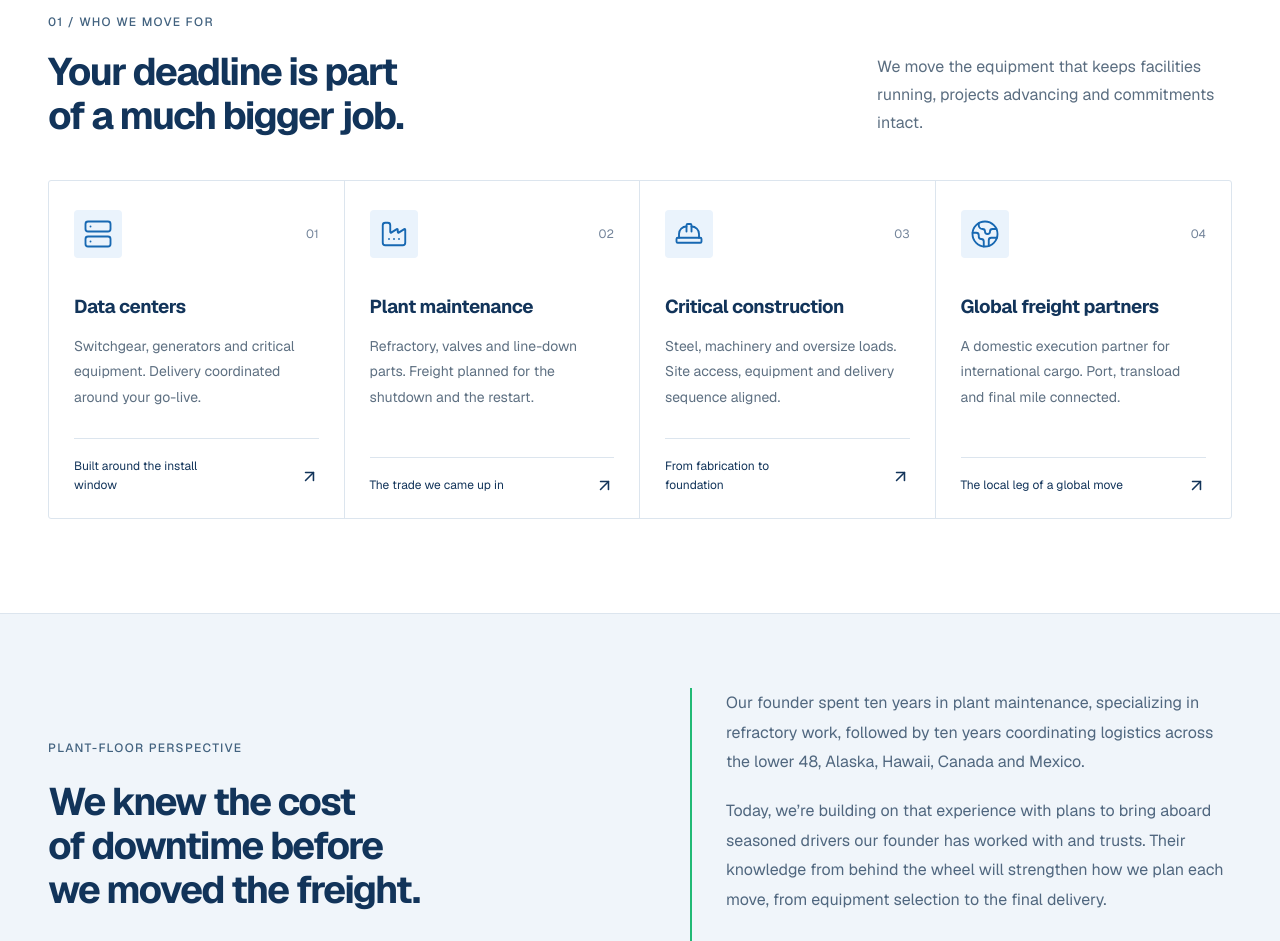
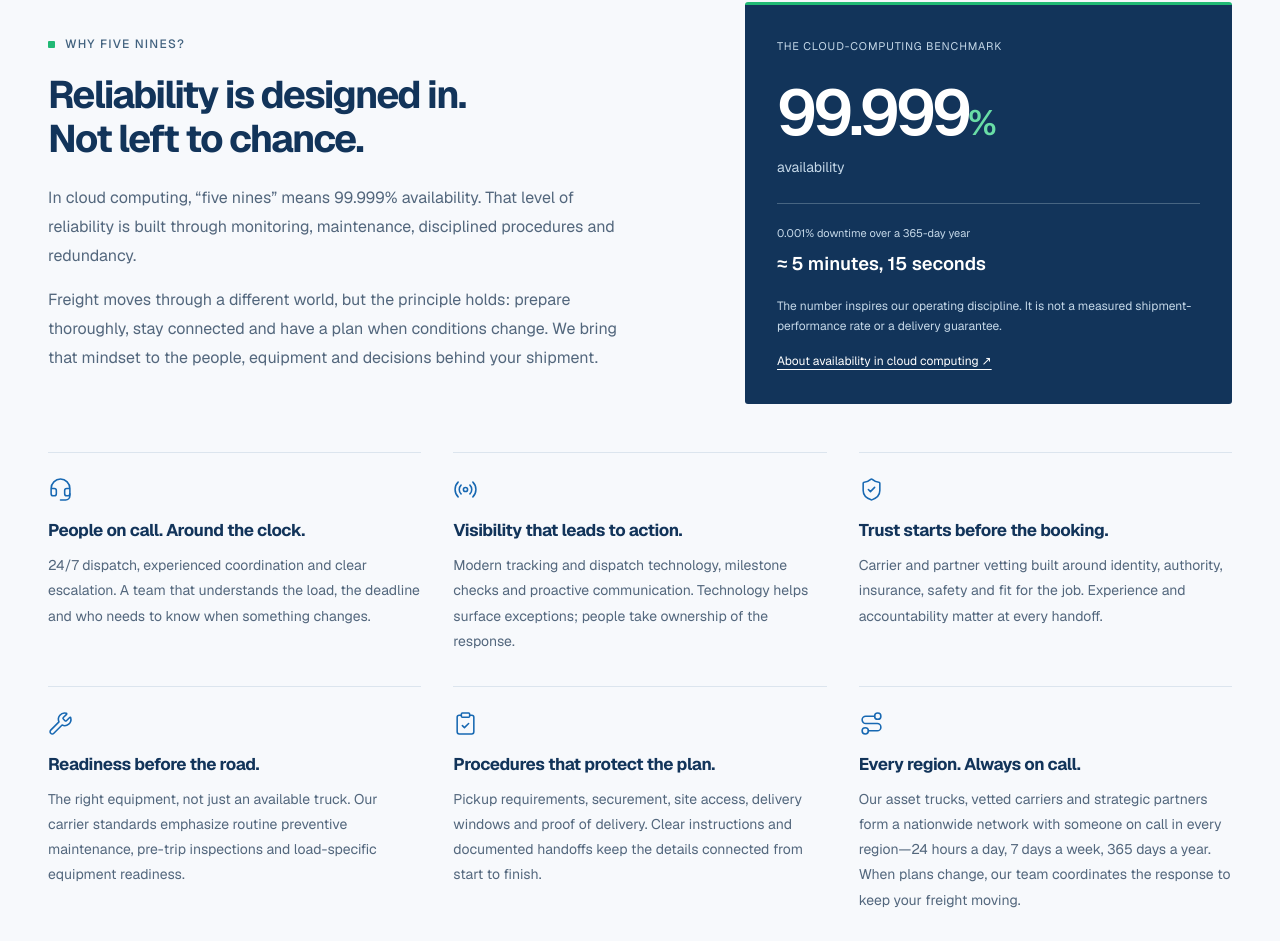
Before and after one commit to Csturma12/fivenineslogistics, a Next.js app: page / in a window 1280 px wide. Shown: the part 1153-2094 px from the top of the page. Built offline with nearby package versions, Linux system fonts and the light colour scheme.

Commit message:
Add Five Nines reliability story and clarify portal navigation

```diff
--- a/app/page.tsx
+++ b/app/page.tsx
@@ -17,6 +17,7 @@ import {
 import { SiteHeader } from "@/components/site-header";
 import { SiteFooter } from "@/components/site-footer";
 import { CapabilityExplorer } from "@/components/capability-explorer";
+import { FiveNinesStandard } from "@/components/five-nines-standard";
 import { site } from "@/lib/site";
 export const metadata: Metadata = {
   title:
@@ -70,7 +71,7 @@ export default function Page() {
           <div className="hero-copy">
             <p className="eyebrow">
               <span className="brand-node" aria-hidden="true" />
-              99.999% Reliability / Mission-critical freight
+              Inspired by 99.999% reliability
             </p>
             <h1 id="hero-title">
               Critical freight.
@@ -82,8 +83,9 @@ export default function Page() {
             <p className="hero-description">
               When a delivery holds up an entire operation, you need more than a
               truck. You need a partner who understands what’s on the line.
-              99.999% is the standard our customers hold their projects to. We
-              hold our operations to the same one.
+              Inspired by the discipline behind always-on systems, we build
+              every move around preparation, visibility and a team that stays
+              accountable.
             </p>
             <div className="hero-actions">
               <Link href="/request-capacity" className="design-button">
@@ -169,6 +171,7 @@ export default function Page() {
             </div>
           </div>
         </section>
+        <FiveNinesStandard />
         <section
           className="design-section design-container"
           aria-labelledby="industries-title"
--- a/app/portal/page.tsx
+++ b/app/portal/page.tsx
@@ -7,7 +7,7 @@ import { SiteFooter } from "@/components/site-footer"
 export const metadata: Metadata = {
   title: "Secure customer and carrier portal — Five Nines Logistics",
   description:
-    "Request approved, password-free portal access for your Five Nines customer or carrier relationship.",
+    "Sign in or create an account for your Five Nines customer or carrier relationship.",
 }
 
 export default function PortalPage() {
@@ -20,16 +20,17 @@ export default function PortalPage() {
             <div className="inline-flex items-center gap-2 rounded-full border border-border bg-card/60 px-3 py-1">
               <ShieldCheck className="size-3.5 text-[color:var(--status-ok)]" aria-hidden="true" />
               <span className="font-mono text-[11px] uppercase tracking-wider text-muted-foreground">
-                Verified access · password-free
+                Customer & carrier access
               </span>
             </div>
             <h1 className="mt-6 text-balance text-3xl font-semibold leading-[1.1] tracking-tight text-foreground sm:text-4xl lg:text-5xl">
               One secure entry point. Two dedicated relationships.
             </h1>
             <p className="mt-5 text-pretty text-base leading-relaxed text-muted-foreground">
-              Choose the portal that matches how you work with Five Nines. Access is manually
-              approved, and verified users sign in through a secure link sent directly to their work
-              email—no password to remember.
+              Choose the portal that matches how you work with Five Nines. Already registered?
+              Sign in with your email and password. New here? Create an account and confirm
+              your email to get started. Shipment and carrier services are subject to onboarding
+              and approval.
             </p>
           </div>
 
--- a/app/redesign.css
+++ b/app/redesign.css
@@ -1039,6 +1039,14 @@ button:focus-visible {
   }
   .utility-inner {
     font-size: 0.65rem;
+    gap: 12px;
+  }
+  .utility-right {
+    gap: 12px !important;
+    flex-shrink: 0;
+  }
+  .utility-signin {
+    padding-left: 12px;
   }
   .utility-phone {
     display: none;
--- /dev/null
+++ b/components/five-nines-standard.module.css
@@ -0,0 +1,155 @@
+.section {
+  padding-block: 84px 64px;
+  background: #f7f9fc;
+  border-bottom: 1px solid var(--line);
+}
+.intro {
+  display: grid;
+  grid-template-columns: 1.3fr 1fr;
+  gap: 64px;
+  align-items: center;
+}
+.story h2 {
+  margin-block: 17px 24px;
+}
+.story > p:not(:first-child) {
+  max-width: 590px;
+  color: #53677d;
+  font-size: 1rem;
+  line-height: 1.8;
+  margin-top: 16px;
+}
+.math {
+  padding: 32px;
+  background: var(--ink);
+  color: #fff;
+  border-top: 3px solid var(--signal);
+  border-radius: 3px;
+}
+.mathLabel,
+.availability,
+.equation > span {
+  display: block;
+  font-family: var(--font-mono);
+  font-size: 0.6875rem;
+  line-height: 1.7;
+  color: #c5d8e8;
+}
+.mathLabel {
+  text-transform: uppercase;
+  letter-spacing: 0.08em;
+}
+.number {
+  display: block;
+  margin-top: 22px;
+  font-size: clamp(3.2rem, 5vw, 4.9rem);
+  font-weight: 600;
+  line-height: 1.1;
+  letter-spacing: -0.06em;
+  font-variant-numeric: tabular-nums;
+}
+.number > span {
+  font-size: 0.55em;
+  color: #69dda6;
+}
+.availability {
+  margin-top: 7px;
+  font-size: 0.875rem;
+}
+.equation {
+  margin-block: 24px 18px;
+  padding-top: 20px;
+  border-top: 1px solid #476582;
+}
+.equation > strong {
+  display: block;
+  margin-top: 7px;
+  font-size: 1.15rem;
+  font-weight: 600;
+}
+.math > p {
+  color: #c5d8e8;
+  font-size: 0.75rem;
+  line-height: 1.7;
+}
+.math > a {
+  display: inline-block;
+  margin-top: 16px;
+  font-size: 0.75rem;
+  line-height: 1.6;
+  text-decoration: underline;
+  text-underline-offset: 4px;
+}
+.math > a:focus-visible {
+  outline-color: #69dda6;
+}
+.grid {
+  display: grid;
+  grid-template-columns: repeat(3, minmax(0, 1fr));
+  gap: 32px;
+  margin-top: 48px;
+}
+.safeguard {
+  border-top: 1px solid var(--line);
+  padding-top: 24px;
+}
+.safeguard > svg {
+  color: var(--blue);
+  margin-bottom: 17px;
+}
+.safeguard > h3 {
+  font-size: 1.0625rem;
+  font-weight: 650;
+  line-height: 1.4;
+  letter-spacing: -0.025em;
+  margin-bottom: 10px;
+}
+.safeguard > p {
+  font-size: 0.875rem;
+  line-height: 1.8;
+  color: #53677d;
+}
+.closing {
+  border-left: 3px solid var(--signal);
+  padding-left: 18px;
+  margin-top: 38px;
+  font-size: 1rem;
+  font-weight: 600;
+  line-height: 1.7;
+}
+@media (max-width: 1000px) {
+  .intro {
+    gap: 32px;
+    grid-template-columns: 1.1fr 1fr;
+  }
+  .math {
+    padding: 26px;
+  }
+  .grid {
+    grid-template-columns: repeat(2, minmax(0, 1fr));
+  }
+}
+@media (max-width: 760px) {
+  .section {
+    padding-block: 54px 48px;
+  }
+  .intro {
+    grid-template-columns: 1fr;
+    gap: 28px;
+  }
+  .story > p:not(:first-child) {
+    font-size: 0.9375rem;
+  }
+  .number {
+    font-size: clamp(3.2rem, 12vw, 4.9rem);
+  }
+  .grid {
+    margin-top: 32px;
+    gap: 26px;
+  }
+}
+@media (max-width: 540px) {
+  .grid {
+    grid-template-columns: 1fr;
+  }
+}
--- /dev/null
+++ b/components/five-nines-standard.tsx
@@ -0,0 +1,114 @@
+import {
+  ClipboardCheck,
+  Headset,
+  Radio,
+  Route,
+  ShieldCheck,
+  Wrench,
+} from "lucide-react";
+import styles from "./five-nines-standard.module.css";
+
+const safeguards = [
+  {
+    icon: Headset,
+    title: "People on call. Around the clock.",
+    description:
+      "24/7 dispatch, experienced coordination and clear escalation. A team that understands the load, the deadline and who needs to know when something changes.",
+  },
+  {
+    icon: Radio,
+    title: "Visibility that leads to action.",
+    description:
+      "Modern tracking and dispatch technology, milestone checks and proactive communication. Technology helps surface exceptions; people take ownership of the response.",
+  },
+  {
+    icon: ShieldCheck,
+    title: "Trust starts before the booking.",
+    description:
+      "Carrier and partner vetting built around identity, authority, insurance, safety and fit for the job. Experience and accountability matter at every handoff.",
+  },
+  {
+    icon: Wrench,
+    title: "Readiness before the road.",
+    description:
+      "The right equipment, not just an available truck. Our carrier standards emphasize routine preventive maintenance, pre-trip inspections and load-specific equipment readiness.",
+  },
+  {
+    icon: ClipboardCheck,
+    title: "Procedures that protect the plan.",
+    description:
+      "Pickup requirements, securement, site access, delivery windows and proof of delivery. Clear instructions and documented handoffs keep the details connected from start to finish.",
+  },
+  {
+    icon: Route,
+    title: "Every region. Always on call.",
+    description:
+      "Our asset trucks, vetted carriers and strategic partners form a nationwide network with someone on call in every region—24 hours a day, 7 days a week, 365 days a year. When plans change, our team coordinates the response to keep your freight moving.",
+  },
+] as const;
+
+export function FiveNinesStandard() {
+  return (
+    <section
+      id="why-five-nines"
+      className={styles.section}
+      aria-labelledby="five-nines-title"
+    >
+      <div className="design-container">
+        <div className={styles.intro}>
+          <div className={styles.story}>
+            <p className="eyebrow">
+              <span className="brand-node" aria-hidden="true" />
+              Why Five Nines?
+            </p>
+            <h2 id="five-nines-title">
+              Reliability is designed in.
+              <br />
+              Not left to chance.
+            </h2>
+            <p>
+              In cloud computing, “five nines” means 99.999% availability. That
+              level of reliability is built through monitoring, maintenance,
+              disciplined procedures and redundancy.
+            </p>
+            <p>
+              Freight moves through a different world, but the principle holds:
+              prepare thoroughly, stay connected and have a plan when conditions
+              change. We bring that mindset to the people, equipment and decisions
+              behind your shipment.
+            </p>
+          </div>
+          <aside className={styles.math} aria-label="The math behind the name">
+            <span className={styles.mathLabel}>The cloud-computing benchmark</span>
+            <strong className={styles.number}>99.999<span>%</span></strong>
+            <span className={styles.availability}>availability</span>
+            <div className={styles.equation}>
+              <span>0.001% downtime over a 365-day year</span>
+              <strong>≈ 5 minutes, 15 seconds</strong>
+            </div>
+            <p>
+              The number inspires our operating discipline. It is not a measured
+              shipment-performance rate or a delivery guarantee.
+            </p>
+            <a href="https://docs.aws.amazon.com/wellarchitected/latest/reliability-pillar/availability.html">
+              About availability in cloud computing ↗
+            </a>
+          </aside>
+        </div>
+        <div className={styles.grid}>
+          {safeguards.map(({ icon: Icon, title, description }) => (
+            <article className={styles.safeguard} key={title}>
+              <Icon size={25} strokeWidth={1.5} aria-hidden="true" />
+              <h3>{title}</h3>
+              <p>{description}</p>
+            </article>
+          ))}
+        </div>
+        <p className={styles.closing}>
+          The goal is simple: protect your delivery window—and the work depending
+          on it.
+        </p>
+      </div>
+    </section>
+  );
+}
--- a/components/site-header.tsx
+++ b/components/site-header.tsx
@@ -57,7 +57,7 @@ export function SiteHeader() {
           </nav>
           <div className="header-actions">
             <Link href="/portal" className="portal-link">
-              Client portal
+              Customer & carrier login
             </Link>
             <Link href="/request-capacity" className="design-button header-cta">
               Request capacity
@@ -91,10 +91,7 @@ export function SiteHeader() {
               </Link>
             ))}
             <Link href="/portal" onClick={() => setOpen(false)}>
-              Sign in
-            </Link>
-            <Link href="/portal" onClick={() => setOpen(false)}>
-              Client & carrier portal
+              Customer & carrier login
             </Link>
             <Link href="/request-capacity" onClick={() => setOpen(false)}>
               Request capacity
```
Also changed, not shown: 1 other file (tests, documents, lock files or other folders).
